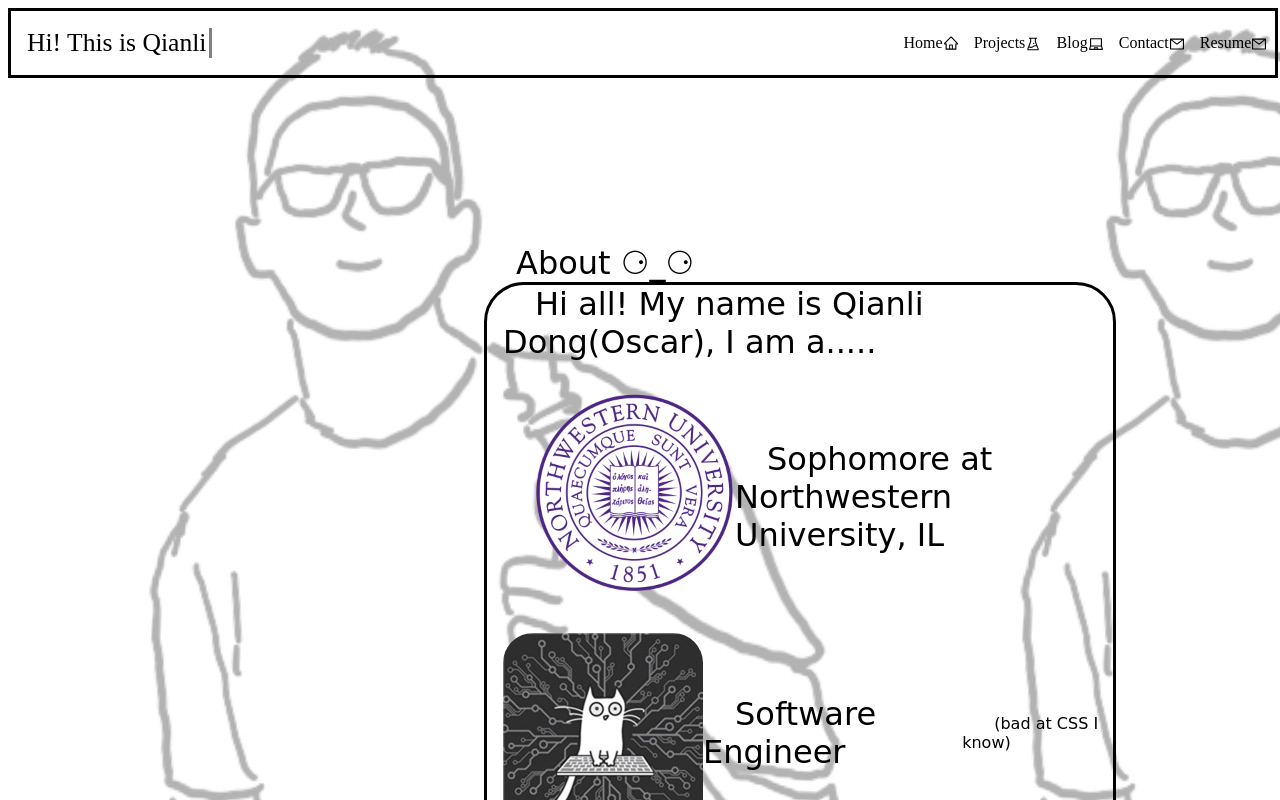
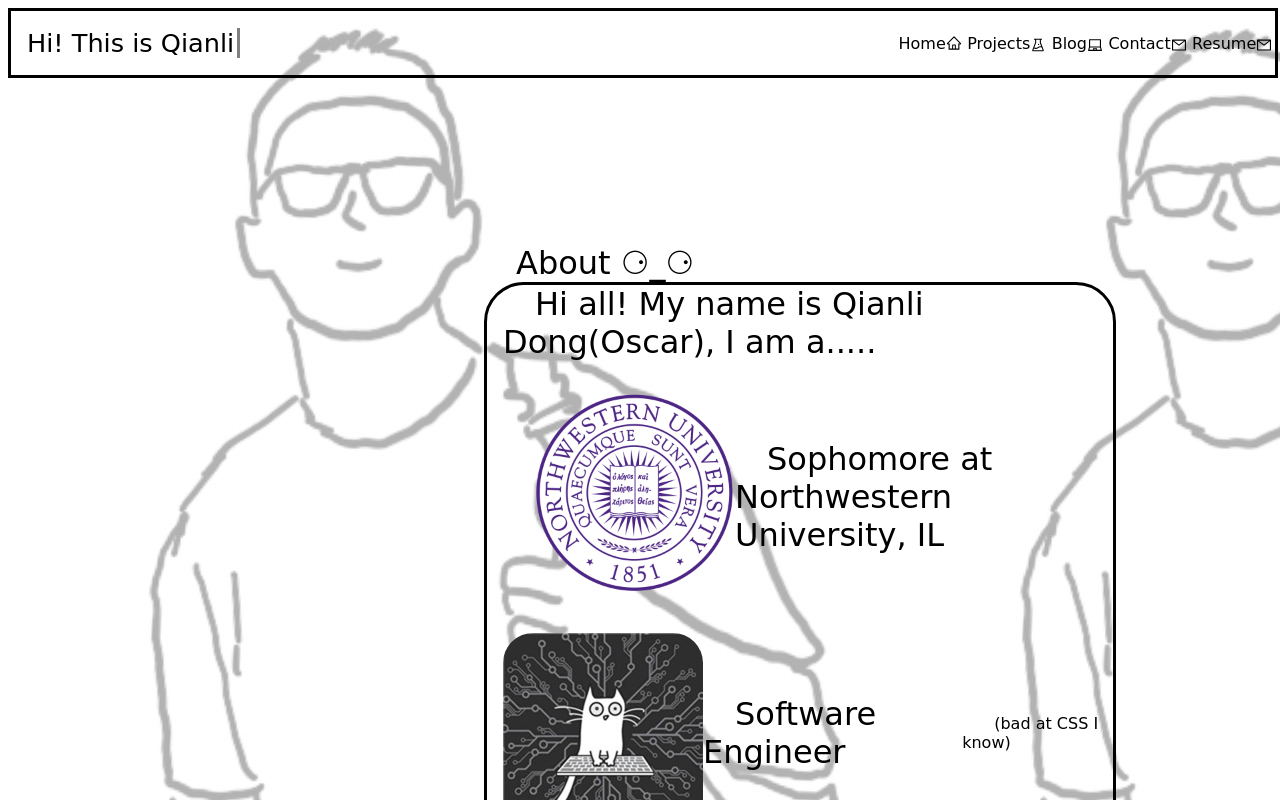
Before and after one commit to oscardddd/portfolio, a Next.js app: page / in a window 1280 px wide. Shown: the top 800 px of the page. Built offline with nearby package versions, Linux system fonts and the light colour scheme.

Commit message:
font change

```diff
--- a/components/header.module.css
+++ b/components/header.module.css
@@ -8,7 +8,7 @@
     white-space: nowrap;
     font-size: 1.6rem;
     width: 0;
-    font-family: cursive;
+    font-family: Comic Sans MS, Lucida Handwriting;
     animation: typing 1.5s steps(20,end) forwards;
 
 
@@ -47,7 +47,7 @@
     display: flex;
     justify-content: center;
     align-items: center;
-    font-family: cursive;
+    font-family: Comic Sans MS, Lucida Handwriting;
 }
 .r1:hover{
     font-size: 1.2em;
@@ -69,7 +69,7 @@
     display: flex;
     justify-content: center;
     align-items: flex-end;
-    font-family: cursive;
+    font-family: Comic Sans MS, Lucida Handwriting;
 }
 .l1:hover{
     font-size: 1.2em;
@@ -82,7 +82,7 @@
     display: flex;
     justify-content: center;
     align-items: flex-end;
-    font-family: cursive;
+    font-family: Comic Sans MS, Lucida Handwriting;
 }
 .l2:hover{
     font-size: 1.2em;
@@ -94,7 +94,7 @@
     display: flex;
     justify-content: center;
     align-items: flex-end;
-    font-family: cursive;
+    font-family: Comic Sans MS, Lucida Handwriting;
 
 }
 .l3:hover{
```
